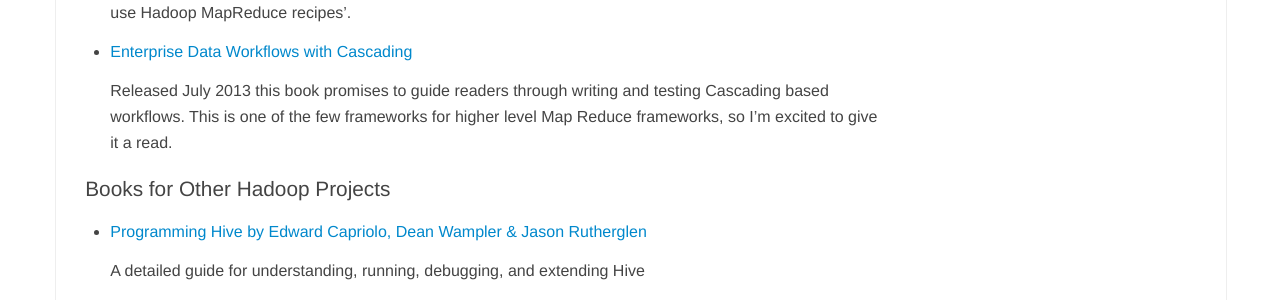
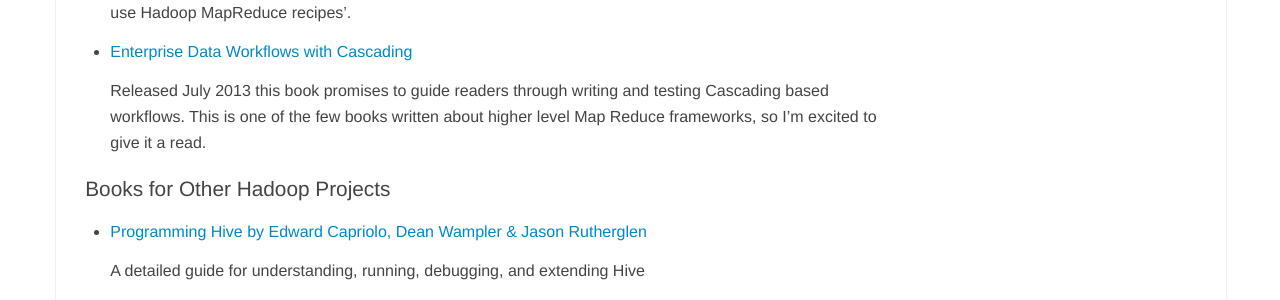
Before and after one commit to rathboma/rathboma.github.com, a Jekyll site: the page built from _posts/2013-05-31-hadoop-resources---books.md, in a window 1280 px wide and 900 px high, scrolled down 1301 px. Shown: the part 178-478 px from the top of the window. Built offline with Jekyll 4.4.1, drawn with Linux system fonts in a browser that asks for light colours; comment, search, counter and statistics services are not loaded.

Commit message:
book update

```diff
--- a/_posts/2013-05-31-hadoop-resources---books.md
+++ b/_posts/2013-05-31-hadoop-resources---books.md
@@ -56,7 +56,7 @@
 
 - [Enterprise Data Workflows with Cascading][cascading-book]
 
-  Released July 2013 this book promises to guide readers through writing and testing Cascading based workflows. This is one of the few frameworks for higher level Map Reduce frameworks, so I'm excited to give it a read.
+  Released July 2013 this book promises to guide readers through writing and testing Cascading based workflows. This is one of the few books written about higher level Map Reduce frameworks, so I'm excited to give it a read.
 
 
 ## Books for Other Hadoop Projects
```
